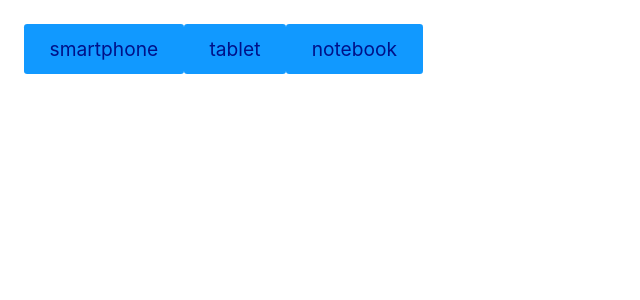
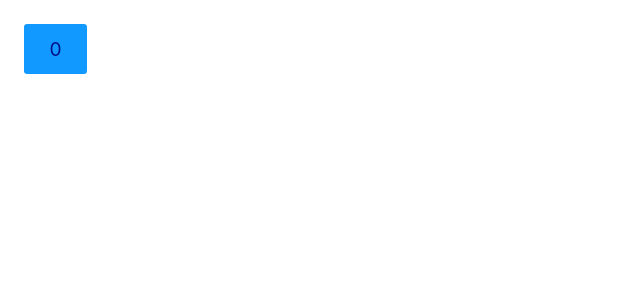
Before and after one commit to Emilio133752/projectInit, a React (Vite) app: page / in a window 1280 px wide. Shown: the top 300 px of the page, without its empty margins (0-640 px from the left). Built offline with nearby package versions, Linux system fonts and the light colour scheme.

Commit message:
APis de pokemons

```diff
--- a/src/App.jsx
+++ b/src/App.jsx
@@ -11,6 +11,7 @@ import UseState from './UseState.jsx'
 import ButtonModal from './ButtonModal.jsx'
 import Modal from "./Modal.jsx"
 import Exercico3 from "./Exercico3.jsx"
+import Effects from "./Effects.jsx"
 
 
 
@@ -18,7 +19,7 @@ const App = () => {
   const [modal, setModal] = React.useState(false);
   return (
     <React.StrictMode>
-      <Exercico3/>
+      <Effects/>
     </React.StrictMode>
   )
 }
--- /dev/null
+++ b/src/Effects.jsx
@@ -0,0 +1,27 @@
+import React from 'react'
+import Fetching from './Fetching'
+
+const Effects = () => {
+
+    const [state, useState] =  React.useState(null)
+    const [load, useLoading] = React.useState(null)
+    const [contador, setCont] = React.useState(0)
+    async function handleClick(){
+        setCont(contador + 1)
+        useLoading(true)
+        const response = await fetch("https://pokeapi.co/api/v2/pokemon/")
+        const json = await response.json()
+        useState(json)
+        useLoading(false)
+    }
+
+  return (
+    <>
+      <button onClick={handleClick}>{contador}</button>
+      {load && <p>Carregando...</p>}
+      {!load && state && <Fetching state={state}/>}
+    </>
+  )
+}
+
+export default Effects
--- /dev/null
+++ b/src/Fetching.jsx
@@ -0,0 +1,14 @@
+import React from 'react'
+
+const Fetching = ({state}) =>{
+    return(
+        <div>
+            {state.results.map((item) => {
+               return <p key={item.name}>{item.name}</p>
+            })}
+        </div>
+
+    )
+}
+
+export default Fetching
```
